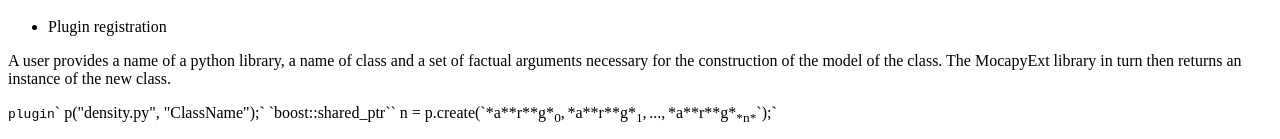
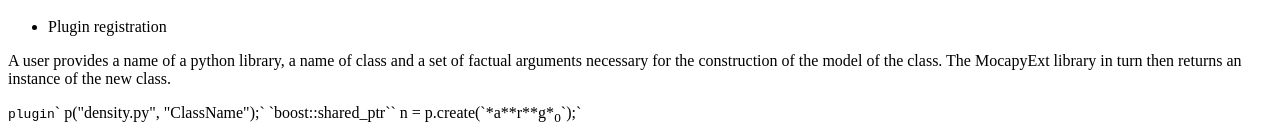
Before and after one commit to biopython/biopython.github.io, a Jekyll site: the page built from wiki/GSOC2011_MocapyExt.md, in a window 1280 px wide. Shown: the part 2057-2196 px from the top of the page. Built offline with Jekyll 4.4.1, drawn with Linux system fonts in a browser that asks for light colours.

Commit message:
/* Progress */

```diff
--- a/wiki/GSOC2011_MocapyExt.md
+++ b/wiki/GSOC2011_MocapyExt.md
@@ -185,4 +185,4 @@ class. The MocapyExt library in turn then returns an instance of the new
 class.
 
 `plugin`<DensityBase>` p("density.py", "ClassName");`
-`boost::shared_ptr`<DensityBase>` n = p.create(`*a**r**g*<sub>0</sub>, *a**r**g*<sub>1</sub>, ..., *a**r**g*<sub>*n*</sub>`);`
+`boost::shared_ptr`<DensityBase>` n = p.create(`*a**r**g*<sub>0</sub>`);`
```
Also changed, not shown: 1 other file.
